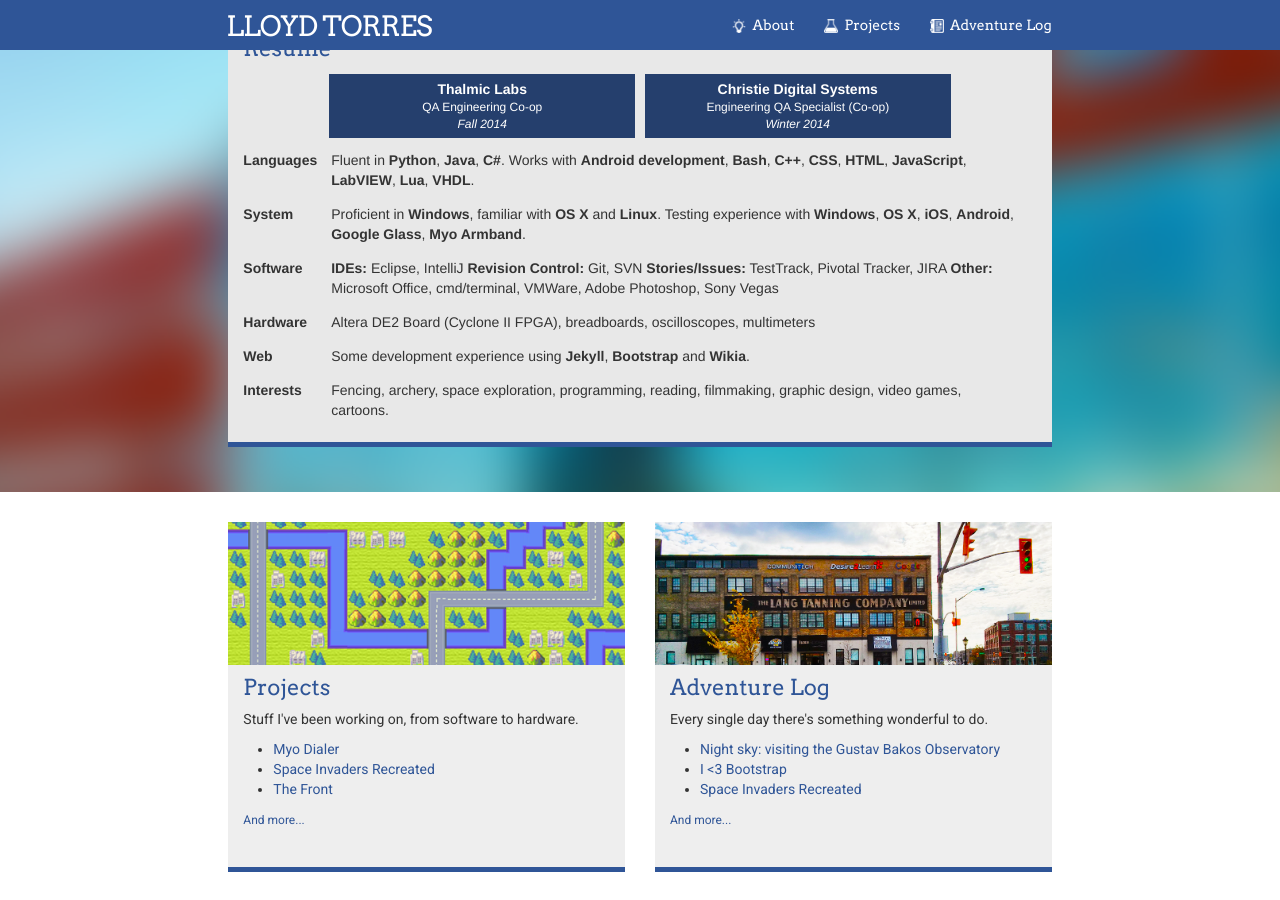
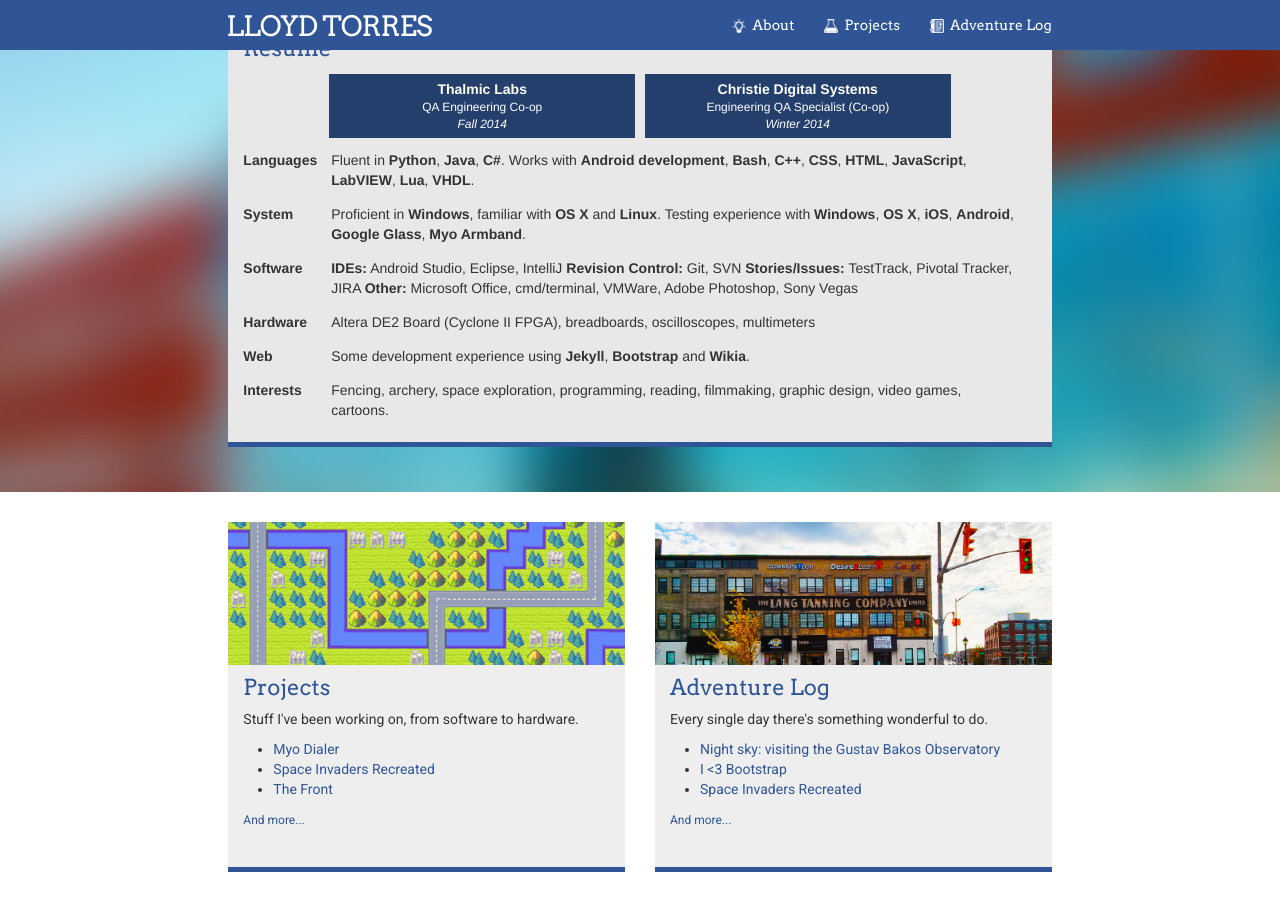
Before and after one commit to lloydtorres/lloydtorres.github.io, a Jekyll site: the page built from index.html, in a window 1280 px wide and 900 px high, scrolled down 615 px. Built offline with Jekyll 4.4.1, drawn with Linux system fonts in a browser that asks for light colours; nearby versions of some CDN libraries.

Commit message:
Add IDE to resume

```diff
--- a/index.html
+++ b/index.html
@@ -67,7 +67,7 @@
                             </tr>
                             <tr>
                                 <td><strong>Software</strong></td>
-                                <td><strong>IDEs:</strong> Eclipse, IntelliJ <strong>Revision Control:</strong> Git, SVN <strong>Stories/Issues:</strong> TestTrack, Pivotal Tracker,
+                                <td><strong>IDEs:</strong> Android Studio, Eclipse, IntelliJ <strong>Revision Control:</strong> Git, SVN <strong>Stories/Issues:</strong> TestTrack, Pivotal Tracker,
                                 JIRA <strong>Other:</strong> Microsoft Office, cmd/terminal, VMWare, Adobe Photoshop, Sony Vegas</td>
                             </tr>
                             <tr>
```
